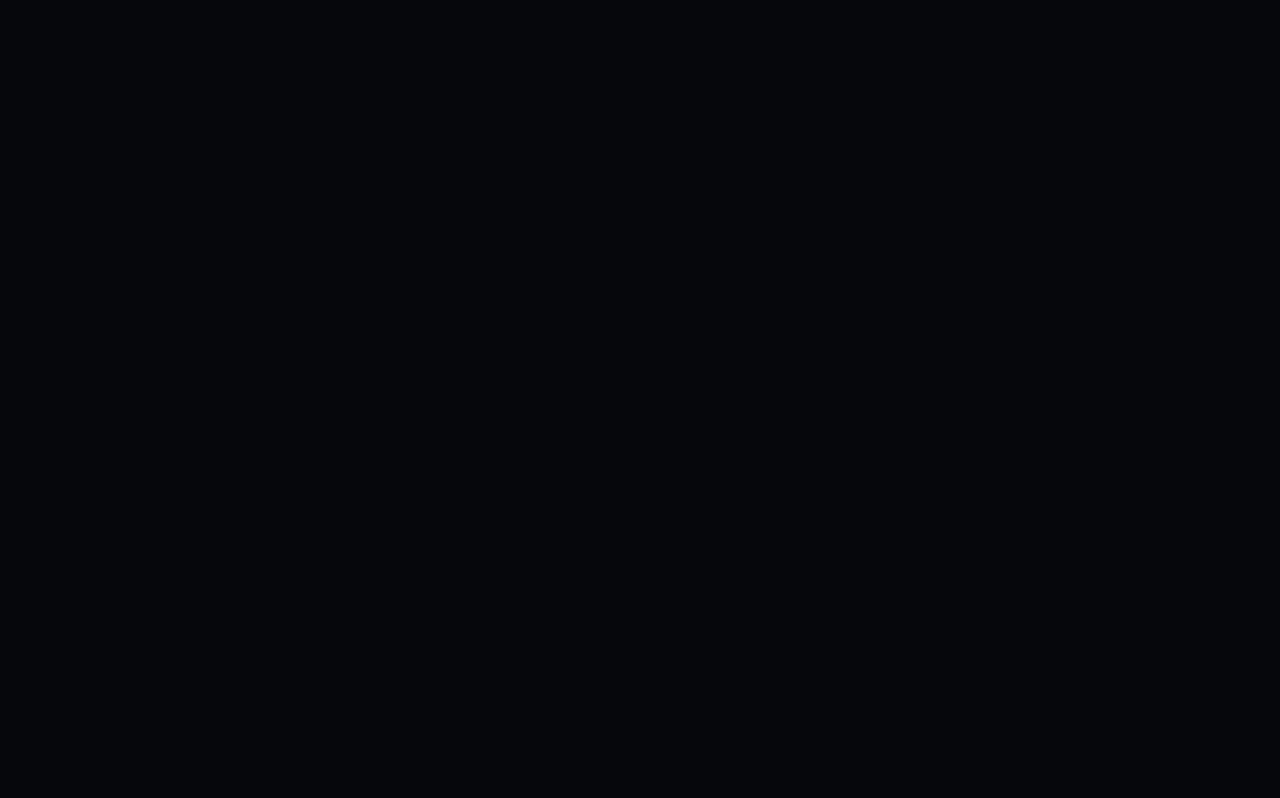
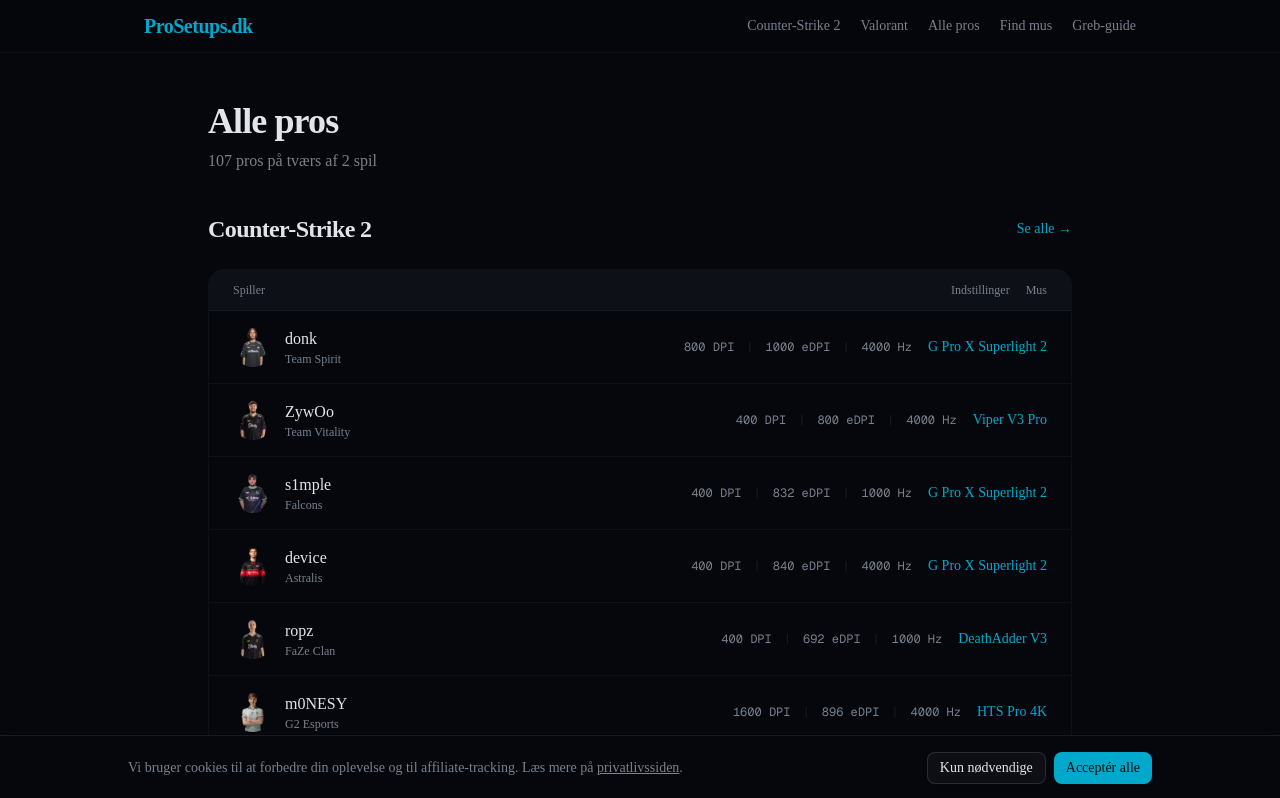
Before and after one commit to OliverBirch/gaming-gear-affiliate, a Next.js app: page /pros in a window 1280 px wide. Before the commit this address had no page. Shown: the top 798 px of the page. Built offline with nearby package versions, Linux system fonts and the light colour scheme.

Commit message:
add /pros page, dynamic esport nav, esport-agnostic homepage

```diff
--- a/src/app/page.tsx
+++ b/src/app/page.tsx
@@ -4,6 +4,7 @@
 import { ProAvatar } from "@/components/pro-avatar";
 import { mice } from "@/data/mice";
 import { pros } from "@/data/pros";
+import { esports } from "@/data/esports";
 import { buttonVariants } from "@/components/ui/button";
 import { cn } from "@/lib/utils";
 
@@ -22,8 +23,8 @@
             <span className="text-primary">pros i esport</span>?
           </h1>
           <p className="mb-10 text-lg text-muted-foreground max-w-2xl mx-auto leading-relaxed">
-            Se pr&aelig;cis hvilke gaming-mus dine favorit CS2-, Valorant- og
-            LoL-pros bruger - med settings, eDPI og de bedste danske priser.
+            Se pr&aelig;cis hvilke gaming-mus dine favorit CS2- og
+            Valorant-pros bruger - med settings, eDPI og de bedste danske priser.
           </p>
           <div className="flex flex-wrap justify-center gap-4">
             <Link
@@ -36,10 +37,10 @@
               Find din mus
             </Link>
             <Link
-              href="/cs2"
+              href="/pros"
               className={cn(buttonVariants({ variant: "outline", size: "lg" }))}
             >
-              CS2 pros &rarr;
+              Se alle pros &rarr;
             </Link>
           </div>
       </section>
@@ -47,13 +48,13 @@
       <section className="mb-20">
         <div className="flex items-center justify-between mb-8">
           <h2 className="text-2xl font-bold tracking-tight">
-            Mest brugte mus hos CS2-pros
+            Mest brugte mus p&aring; tv&aelig;rs af spil
           </h2>
           <Link
-            href="/cs2"
+            href="/mus/logitech-g-pro-x-superlight-2"
             className="text-sm text-primary hover:underline underline-offset-4"
           >
-            Se alle CS2-mus &rarr;
+            Se flere mus &rarr;
           </Link>
         </div>
         <div className="grid gap-5 sm:grid-cols-2 lg:grid-cols-3">
@@ -65,7 +66,7 @@
 
       <section className="mb-20">
         <h2 className="mb-8 text-2xl font-bold tracking-tight">
-          Mest sete pros i CS2
+          Mest sete pros
         </h2>
         <div className="grid gap-3 sm:grid-cols-2 lg:grid-cols-3">
           {pros.slice(0, 6).map((pro) => (
@@ -84,6 +85,39 @@
                   {pro.settings.edpi} eDPI
                 </div>
               </div>
+            </Link>
+          ))}
+        </div>
+        <div className="mt-6 text-center">
+          <Link
+            href="/pros"
+            className="text-sm text-primary hover:underline underline-offset-4"
+          >
+            Se alle {pros.length} pros &rarr;
+          </Link>
+        </div>
+      </section>
+
+      <section className="mb-16">
+        <h2 className="mb-6 text-2xl font-bold tracking-tight text-center">
+          V&aelig;lg dit spil
+        </h2>
+        <div className="grid gap-4 sm:grid-cols-2">
+          {esports.filter((e) => e.aktiv).map((e) => (
+            <Link
+              key={e.slug}
+              href={`/${e.slug}`}
+              className="group rounded-xl border border-border/50 bg-card p-7 hover:border-primary/30 transition-all duration-200"
+            >
+              <h3 className="text-xl font-bold group-hover:text-primary transition-colors">
+                {e.navn}
+              </h3>
+              <p className="mt-2 text-sm text-muted-foreground leading-relaxed">
+                {e.beskrivelse}
+              </p>
+              <span className="mt-4 inline-block text-sm font-medium text-primary">
+                Se mus &rarr;
+              </span>
             </Link>
           ))}
         </div>
@@ -135,7 +169,7 @@
           __html: JSON.stringify({
             "@context": "https://schema.org",
             "@type": "WebSite",
-            name: "ProMus.dk",
+            name: "ProSetups.dk",
             url: "https://prosetups.dk",
             potentialAction: {
               "@type": "SearchAction",
--- /dev/null
+++ b/src/app/pros/page.tsx
@@ -0,0 +1,97 @@
+import type { Metadata } from "next";
+import Link from "next/link";
+import { ProAvatar } from "@/components/pro-avatar";
+import { pros } from "@/data/pros";
+import { mice } from "@/data/mice";
+import { esports } from "@/data/esports";
+
+export const metadata: Metadata = {
+  title: "Alle pros",
+  description: "Se alle CS2- og Valorant-pros på ProSetups.dk — deres mus, DPI, eDPI og settings.",
+};
+
+export default function ProsPage() {
+  const esportPros = esports
+    .filter((e) => e.aktiv)
+    .map((e) => ({
+      esport: e,
+      pros: pros.filter((p) => p.esport === e.slug),
+    }))
+    .filter((e) => e.pros.length > 0);
+
+  return (
+    <div className="mx-auto max-w-4xl px-4 py-12">
+      <h1 className="text-4xl font-bold tracking-tight mb-2">Alle pros</h1>
+      <p className="text-muted-foreground mb-10">
+        {pros.length} pros p&aring; tv&aelig;rs af{" "}
+        {esportPros.length} spil
+      </p>
+
+      {esportPros.map(({ esport, pros: esportProList }) => (
+        <section key={esport.slug} className="mb-14">
+          <div className="flex items-center justify-between mb-6">
+            <h2 className="text-2xl font-bold tracking-tight">
+              {esport.navn}
+            </h2>
+            <Link
+              href={`/${esport.slug}`}
+              className="text-sm text-primary hover:underline underline-offset-4"
+            >
+              Se alle &rarr;
+            </Link>
+          </div>
+
+          <div className="rounded-xl border border-border/50 overflow-hidden">
+            <div className="hidden sm:grid grid-cols-[1fr_auto_auto] gap-4 px-6 py-3 text-xs font-medium text-muted-foreground bg-muted/50 border-b border-border/50">
+              <span>Spiller</span>
+              <span>Indstillinger</span>
+              <span>Mus</span>
+            </div>
+            {esportProList.map((pro) => {
+              const mouse = mice.find((m) => m.slug === pro.musSlug);
+              return (
+                <Link
+                  key={pro.slug}
+                  href={`/pro/${pro.slug}`}
+                  className="grid grid-cols-1 sm:grid-cols-[1fr_auto_auto] gap-2 sm:gap-4 px-6 py-4 border-b border-border/50 last:border-0 hover:bg-muted/20 transition-colors duration-150"
+                >
+                  <div className="flex items-center gap-3 min-w-0">
+                    <ProAvatar navn={pro.navn} slug={pro.slug} />
+                    <div className="min-w-0">
+                      <div className="font-medium truncate">{pro.navn}</div>
+                      <div className="text-xs text-muted-foreground truncate">
+                        {pro.hold}
+                      </div>
+                    </div>
+                  </div>
+
+                  <div className="flex items-center gap-3 text-xs font-mono tabular-nums text-muted-foreground sm:justify-end">
+                    <span>{pro.settings.dpi} DPI</span>
+                    <span className="text-border">|</span>
+                    <span>{pro.settings.edpi} eDPI</span>
+                    {pro.settings.pollingHz && (
+                      <>
+                        <span className="text-border">|</span>
+                        <span>{pro.settings.pollingHz} Hz</span>
+                      </>
+                    )}
+                  </div>
+
+                  <div className="flex items-center gap-3 sm:justify-end">
+                    {mouse ? (
+                      <span className="text-sm font-medium text-primary">
+                        {mouse.navn}
+                      </span>
+                    ) : (
+                      <span className="text-sm text-muted-foreground">-</span>
+                    )}
+                  </div>
+                </Link>
+              );
+            })}
+          </div>
+        </section>
+      ))}
+    </div>
+  );
+}
--- a/src/components/site-header.tsx
+++ b/src/components/site-header.tsx
@@ -1,4 +1,5 @@
 import Link from "next/link";
+import { esports } from "@/data/esports";
 
 export function SiteHeader() {
   return (
@@ -7,9 +8,18 @@
         <Link href="/" className="text-xl font-bold tracking-tight text-primary">
           ProSetups.dk
         </Link>
-        <nav className="flex gap-6 text-sm text-muted-foreground">
-          <Link href="/cs2" className="hover:text-primary transition-colors duration-200">
-            CS2
+        <nav className="flex items-center gap-5 text-sm text-muted-foreground">
+          {esports.filter((e) => e.aktiv).map((e) => (
+            <Link
+              key={e.slug}
+              href={`/${e.slug}`}
+              className="hover:text-primary transition-colors duration-200"
+            >
+              {e.navn}
+            </Link>
+          ))}
+          <Link href="/pros" className="hover:text-primary transition-colors duration-200">
+            Alle pros
           </Link>
           <Link href="/find-mus" className="hover:text-primary transition-colors duration-200">
             Find mus
```
